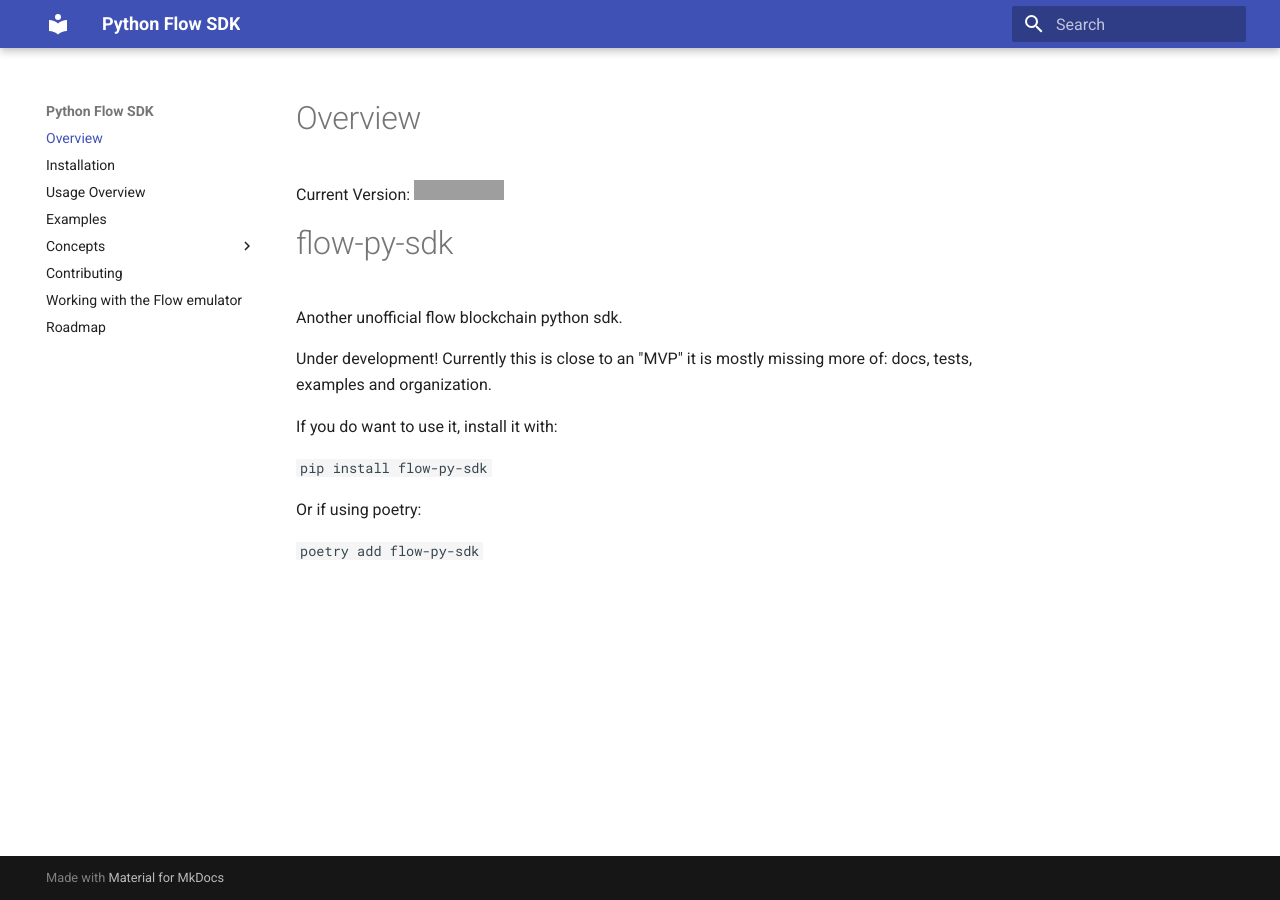
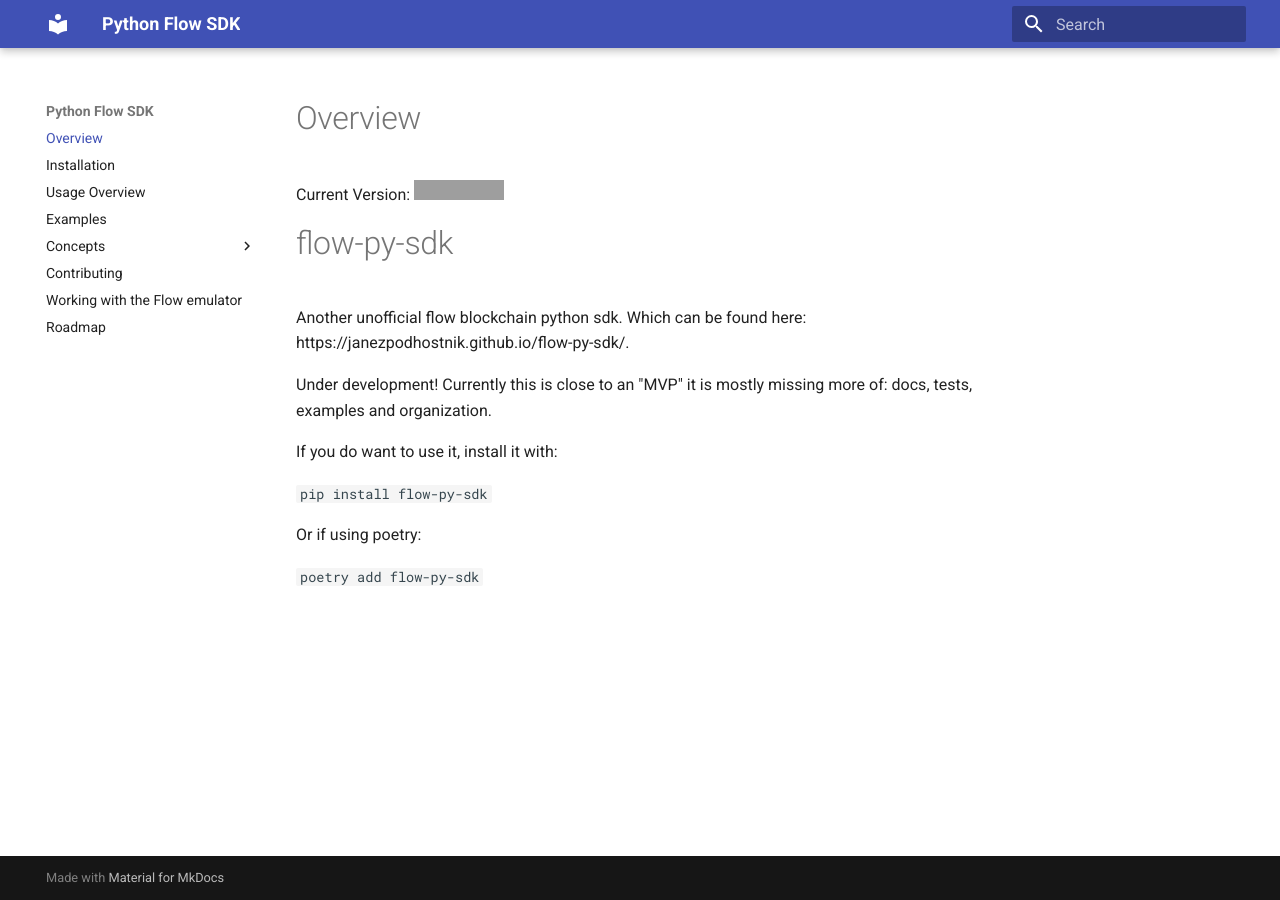
Before and after one commit to janezpodhostnik/flow-py-sdk, an MkDocs documentation site: the page built from docs/index.md, in a window 1280 px wide. Built offline with MkDocs 1.6.1 and Material for MkDocs 9.7.7, drawn with Linux system fonts in a browser that asks for light colours; grey boxes are pictures that could not be loaded.

```diff
--- a/docs/index.md
+++ b/docs/index.md
@@ -4,7 +4,7 @@ Current Version: [![PyPI](https://img.shields.io/pypi/v/flow-py-sdk.svg)](https:
 
 # flow-py-sdk
 
-Another unofficial flow blockchain python sdk.
+Another unofficial flow blockchain python sdk. Which can be found here: https://janezpodhostnik.github.io/flow-py-sdk/.
 
 Under development! Currently this is close to an "MVP" it is mostly missing more of: docs, tests, examples and organization.
 
--- a/pyproject.toml
+++ b/pyproject.toml
@@ -23,6 +23,7 @@ pytest = "^6.2.3"
 mkdocs = "^1.1.2"
 mkdocs-material = "^7.1.4"
 mkdocstrings = "^0.15.0"
+coverage = "^5.5"
 
 [tool.poetry-dynamic-versioning]
 enable = true
```
Also changed, not shown: README.md (+2 -1 lines), 5 other files.
